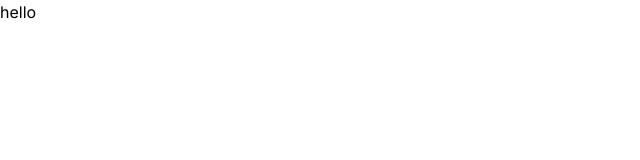
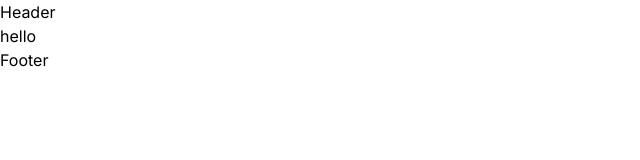
Before and after one commit to code-rizzard/quizlytics_nextjs, a Next.js app: page / in a window 1280 px wide. Shown: the top 160 px of the page, without its empty margins (0-640 px from the left). Built offline with nearby package versions, Linux system fonts and the light colour scheme.

Commit message:
Setup header and footer

```diff
--- a/app/layout.tsx
+++ b/app/layout.tsx
@@ -1,6 +1,8 @@
+import Footer from '@/components/shared/Footer'
 import './globals.css'
 import type { Metadata } from 'next'
 import { Inter } from 'next/font/google'
+import Header from '@/components/shared/Header'
 
 const inter = Inter({ subsets: ['latin'] })
 
@@ -18,7 +20,11 @@
     <html lang="en"
     className='bg-neutral'
     >
-      <body className={inter.className}>{children}</body>
+      <body className={inter.className}>
+        <Header/>
+        {children}
+        <Footer/>
+      </body>
     </html>
   )
 }
--- /dev/null
+++ b/components/shared/Footer.tsx
@@ -0,0 +1,7 @@
+const Footer = () => {
+  return (
+    <div>Footer</div>
+  )
+}
+
+export default Footer
--- /dev/null
+++ b/components/shared/Header.tsx
@@ -0,0 +1,7 @@
+const Header = () => {
+  return (
+    <div>Header</div>
+  )
+}
+
+export default Header
```
